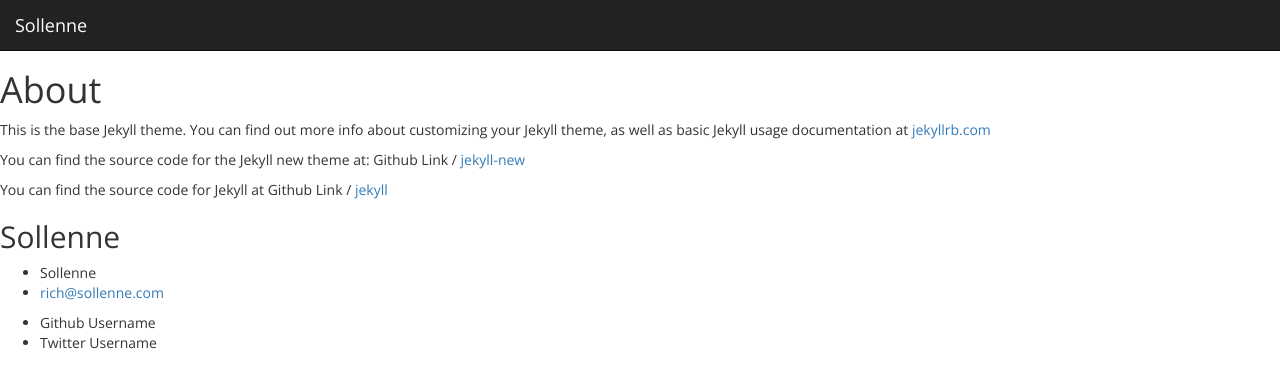
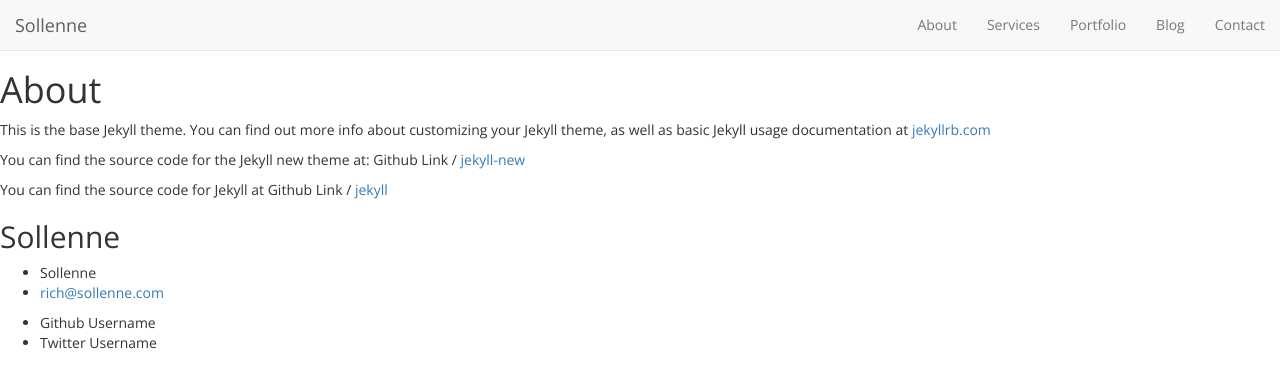
Before and after one commit to sollenne/sollenne.github.io, a Jekyll site: the page built from about.md, in a window 1280 px wide. Shown: the top 388 px of the page. Built offline with Jekyll 4.4.1, drawn with Linux system fonts in a browser that asks for light colours; nearby versions of some CDN libraries.

Commit message:
setting up header a bit

```diff
--- a/_includes/header.html
+++ b/_includes/header.html
@@ -1,9 +1,25 @@
-<header>
-  	<nav class="navbar navbar-inverse navbar-fixed-top">
-    	<div class="container-fluid">
-      		<div class="navbar-header">
-        		<a class="navbar-brand" href="{{ site.baseurl }}/">{{ site.title }}</a>
-      		</div>
-    	</div>
-  	</nav>
+<header class="navbar navbar-default navbar-fixed-top">
+	<div class="container-fluid">
+
+		<div class="navbar-header">
+			<button type="button" class="navbar-toggle collapsed" data-toggle="collapse" data-target="#bs-example-navbar-collapse-1" aria-expanded="false">
+				<span class="sr-only">Toggle navigation</span>
+				<span class="icon-bar"></span>
+				<span class="icon-bar"></span>
+				<span class="icon-bar"></span>
+			</button>
+			<a class="navbar-brand" href="{{ site.baseurl }}/">{{ site.title }}</a>
+		</div>
+
+		<!-- Collect the nav links, forms, and other content for toggling -->
+		<div class="collapse navbar-collapse" id="bs-example-navbar-collapse-1">
+			<ul class="nav navbar-nav navbar-right">
+				<li><a href="#">About</a></li>
+				<li><a href="#">Services</a></li>
+				<li><a href="#">Portfolio</a></li>
+				<li><a href="#">Blog</a></li>
+				<li><a href="#">Contact</a></li>
+			</ul>
+		</div><!-- /.navbar-collapse -->
+	</div><!-- /.container-fluid -->
 </header>
--- a/_sass/_layout.scss
+++ b/_sass/_layout.scss
@@ -1,3 +1,5 @@
 body {
-    padding-top:50px;
+  font-family:"Open Sans", Helvetica, Arial, sans-serif;
+  padding-top:50px;
+
 }
--- a/css/main.scss
+++ b/css/main.scss
@@ -4,7 +4,7 @@
 @charset "utf-8";
 
 // Import Custom Fonts and Icons
-@import url(https://fonts.googleapis.com/css?family=Open+Sans:400,300,600);
+@import url(https://fonts.googleapis.com/css?family=Open+Sans:400,300,600,700);
 @import url(https://fonts.googleapis.com/css?family=Permanent+Marker);
 @import url(http://code.ionicframework.com/ionicons/2.0.1/css/ionicons.min.css);
 
```
